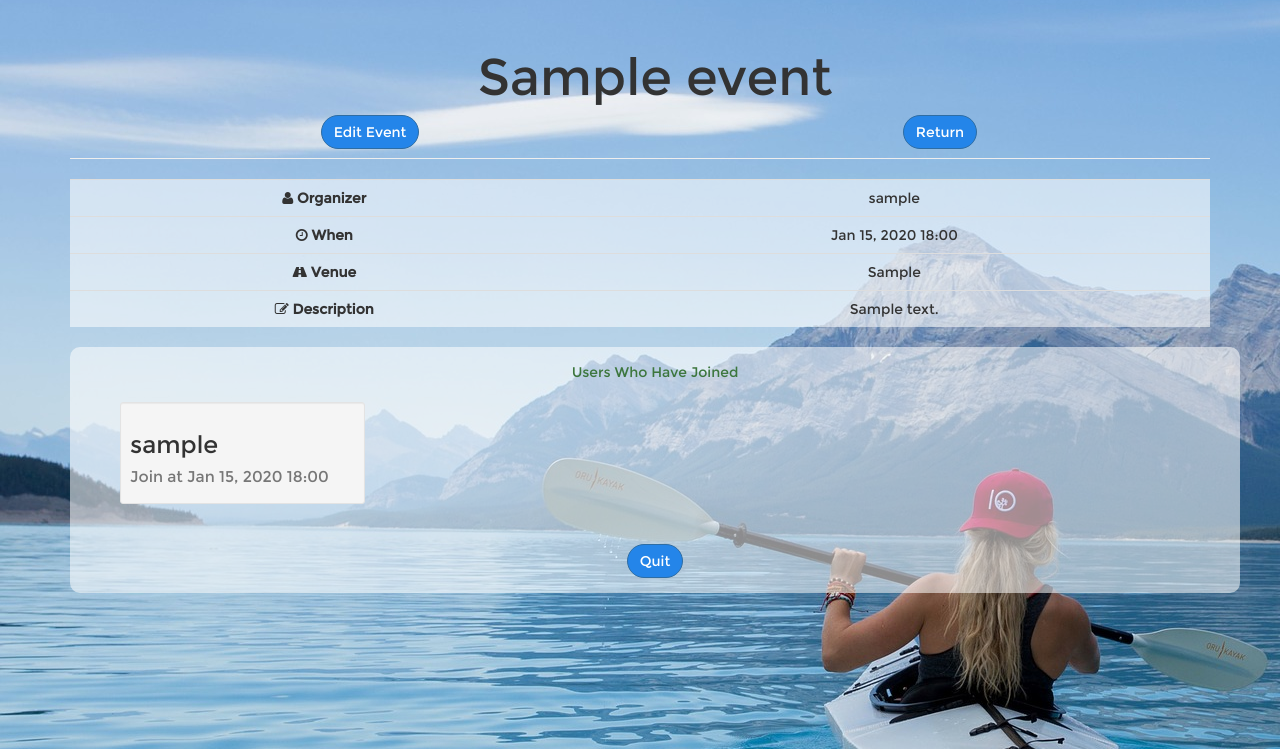
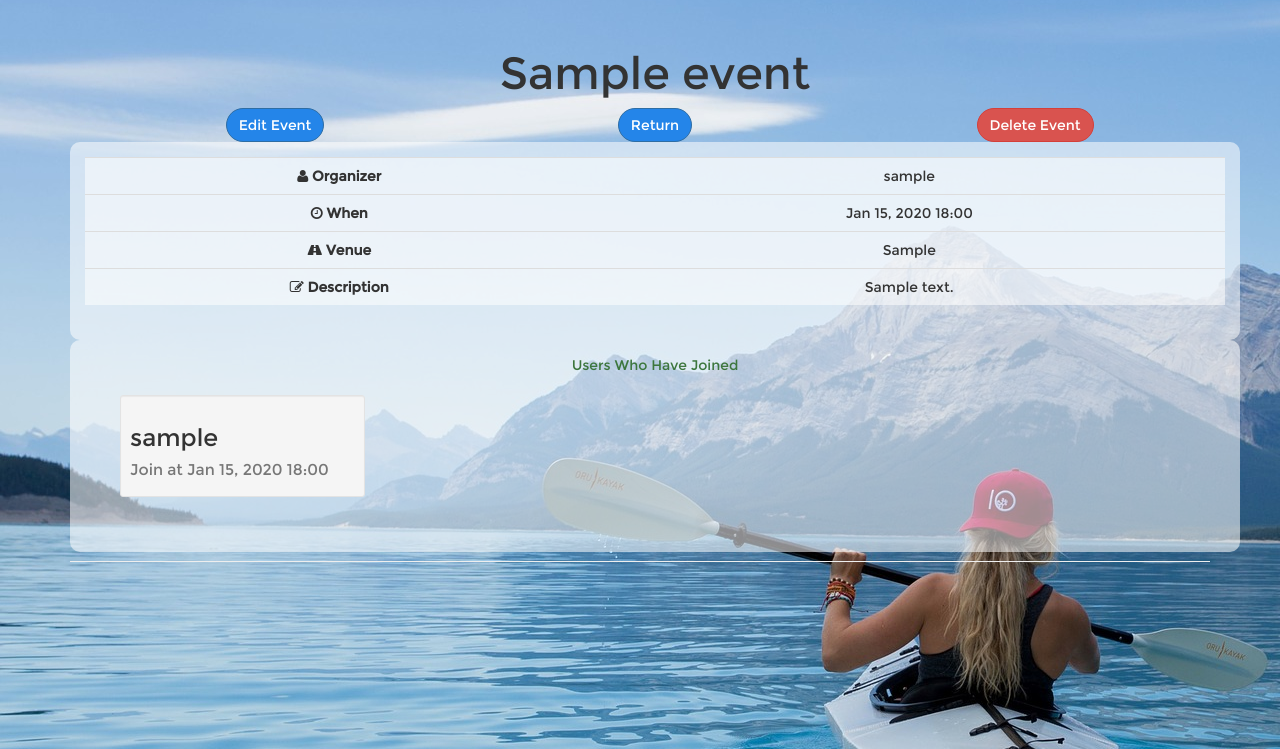
Before and after one commit to GRP-Team-04/GoTogetherII, a Django app: a page that uses team_sports_app/templates/team_sports_app/event.html in a window 1280 px wide. Shown: the part 51-800 px from the top of the page. Run offline with Django 3.2, Linux system fonts and the light colour scheme; a user stored in the database is signed in; tables that the repository leaves empty hold one stand-in row (values such as "Sample post"); some libraries are stand-ins or nearby versions.

Commit message:
fix bug where owner can quit event and add delete function

```diff
--- a/team_sports_app/static/css/main.css
+++ b/team_sports_app/static/css/main.css
@@ -5,7 +5,7 @@
 
 
 h1 {
-  font-size: 4vmax;
+  font-size: 3.5vmax;
 }
 h2 {
   font-size: 3vmax;
@@ -36,7 +36,7 @@ div.row{
 	background: -webkit-linear-gradient(rgba(36, 133, 233, 0.9),rgba(36, 133, 233, 0)); /* Safari 5.1 - 6 */
   background: -o-linear-gradient(rgba(36, 133, 233, 0.9),rgba(36, 133, 233, 0)); /* Opera 11.1 - 12*/
   background: -moz-linear-gradient(rgba(36, 133, 233, 0.9),rgba(36, 133, 233, 0)); /* Firefox 3.6 - 15*/
-  background: linear-gradient(rgba(36, 133, 233, 0.9), rgba(36, 133, 233, 0)); /* standard */
+  background:linear-gradient(rgba(36, 133, 233, 0.9), rgba(36, 133, 233, 0)); /* standard */
 }
 .grad-blue-up{
 	background: -webkit-linear-gradient(bottom,rgba(36, 133, 233, 0.1),rgba(36, 133, 233, 0.6)); /* Safari 5.1 - 6 */
@@ -54,7 +54,6 @@ div.row{
 	padding-bottom: 15px;
 }
 
-
 .btn{
 	border-radius: 25px;
 }
--- a/team_sports_app/templates/team_sports_app/event.html
+++ b/team_sports_app/templates/team_sports_app/event.html
@@ -5,11 +5,41 @@
   <h1 class="text-center">{{ event }}</h1>
   <div class="btn-group-lg">
     {%if isOwner %}
-    <div class="col-xs-6 text-center">
+    <div class="col-xs-4 text-center">
       <button class="btn btn-primary"  name="button" onclick="location.href='{% url 'team_sports_app:edit_event' user.username event.id %}'">Edit Event</button>
     </div>
-    <div class="col-xs-6 text-center">
+    <div class="col-xs-4 text-center">
       <button class="btn btn-primary"  name="button" onclick="location.href='{% url 'team_sports_app:events'  %}'">Return</button>
+    </div>
+    <div class="clo-xs-4 text-center">
+      <button class="btn btn-danger" data-toggle="modal" data-target="#Delete">
+      	Delete Event
+      </button>
+      <!--Modal -->
+      <div class="modal fade" id="Delete" tabindex="-1" role="dialog" aria-labelledby="myModalLabel" aria-hidden="true">
+      	<div class="modal-dialog">
+      		<div class="modal-content">
+      			<div class="modal-header">
+      				<button type="button" class="close" data-dismiss="modal" aria-hidden="true">
+      					&times;
+      				</button>
+      				<h4 class="modal-title" id="myModalLabel">
+      					Delete Event
+      				</h4>
+      			</div>
+      			<div class="modal-body">
+      				Are you sure you want delete that event?
+      			</div>
+      			<div class="modal-footer">
+      				<button type="button" class="btn btn-default" data-dismiss="modal">Return
+      				</button>
+              <form action = "delete" method = "post" style="margin:0px;display:inline;">
+              {% csrf_token %}
+              <button type="submit" class="btn btn-success" name="delete">Confirm</button>
+              </form>
+      			</div>
+      		</div>
+      	</div>
       </div>
     {%else%}
     <div class="col-xs-12 text-center">
@@ -32,9 +62,10 @@
           <button type = "submit" class="btn btn-primary" name = "Join">Join</button>
       </form>
     </div> -->
+{% endblock header%}
 
-{% endblock header%}
 {% block content %}
+<div class="container container-transparent">
   <table class = "table table-responsive" style="background-color: rgba(255, 255, 255, 0.55)">
     <tr >
       <th class="text-center"><span class="icon-user"></span> Organizer</th>
@@ -52,6 +83,8 @@
       <td class="text-center">{{event.Description}}</td>
     </tr>
   </table>
+</div>
+
 <div class="container-transparent container ">
   <p class="text-center text-success">Users Who Have Joined</p>
   {% for participant in participants %}
@@ -96,14 +129,40 @@
             <td class="text-center">{{ event.Event_venue}}</td>
           </tr>
         </table> -->
+      {% if isOwner %}
+      <!-- Hide quit button to event owner -->
+      {% else %}
       {% if isJoined %}
-      <div class="col-xs-12">
-        <form action = "exit" method = "post">
+      <div class="col-xs-12 text-center">
+        <button class="btn btn-primary " data-toggle="modal" data-target="#Quit">
+          Quit
+        </button>
+        <!--Modal -->
+        <div class="modal fade" id="Quit" tabindex="-1" role="dialog" aria-labelledby="myModalLabel" aria-hidden="true">
+          <div class="modal-dialog">
+            <div class="modal-content">
+              <div class="modal-header">
+                <button type="button" class="close" data-dismiss="modal" aria-hidden="true">
+                  &times;
+                </button>
+                <h4 class="modal-title" id="myModalLabel">
+                  Quit Event
+                </h4>
+              </div>
+              <div class="modal-body">
+                Are you sure you want quit from that event?
+              </div>
+              <div class="modal-footer">
+                <button type="button" class="btn btn-default" data-dismiss="modal">Return
+                </button>
+                <form action = "exit" method = "post" style="margin:0px;display:inline;">
                 {% csrf_token %}
-        <div class="text-center">
                 <button type = "submit" class="btn btn-primary" name = "Quit">Quit</button>
+                </form>
               </div>
-        </form>
+            </div>
+          </div>
+        </div>
       </div>
       {% else %}
       <div class="col-xs-12">
@@ -115,6 +174,7 @@
         </form>
       </div>
       {% endif %}
+      {% endif %}
 
 
 
--- a/team_sports_app/urls.py
+++ b/team_sports_app/urls.py
@@ -23,6 +23,7 @@ urlpatterns = [
 	url(r'^edit_event/(?P<user_username>\w+)/(?P<event_id>\d+)/$', views.edit_event, name="edit_event"),
 	url(r'^events/(?P<user_username>\w+)/(?P<event_id>\d+)/join$', views.join, name="join"),
 	url(r'^events/(?P<user_username>\w+)/(?P<event_id>\d+)/exit$', views.exit_event, name="exit"),
+	url(r'^events/(?P<user_username>\w+)/(?P<event_id>\d+)/delete$', views.delete_event, name="delete"),
 	url(r'^profiles/$', views.profiles, name = 'profiles'),
 
 	url(r'^edit_profiles/$', views.edit_profiles, name='edit_profiles'),
--- a/team_sports_app/views.py
+++ b/team_sports_app/views.py
@@ -162,3 +162,9 @@ def exit_event(request, user_username, event_id):
         messages.add_message(request, messages.ERROR,
                              "You haven't in that event yet！")
     return HttpResponseRedirect(reverse('team_sports_app:event', args=[user_username, event_id]))
+
+def delete_event(request, user_username, event_id):
+        Event.objects.get(id=event_id).delete()
+        messages.success(request, 'You are successfully delete this event!')
+
+        return HttpResponseRedirect(reverse('team_sports_app:events'))
```
Lines whose indentation alone changed are shown as unchanged.
